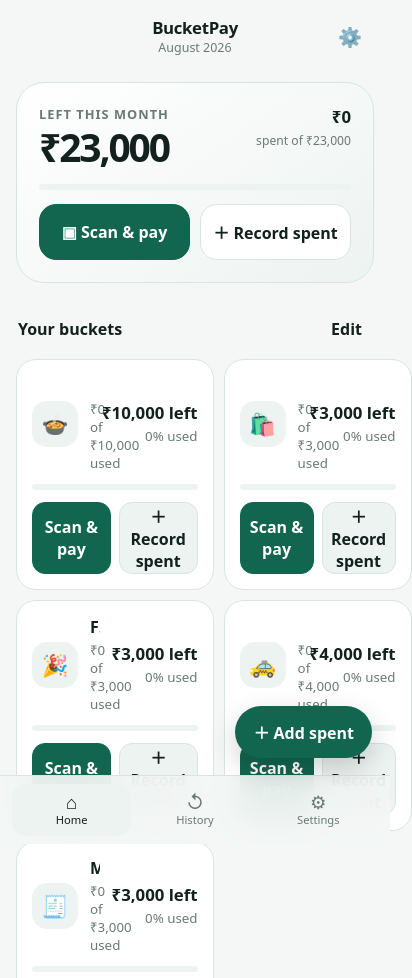
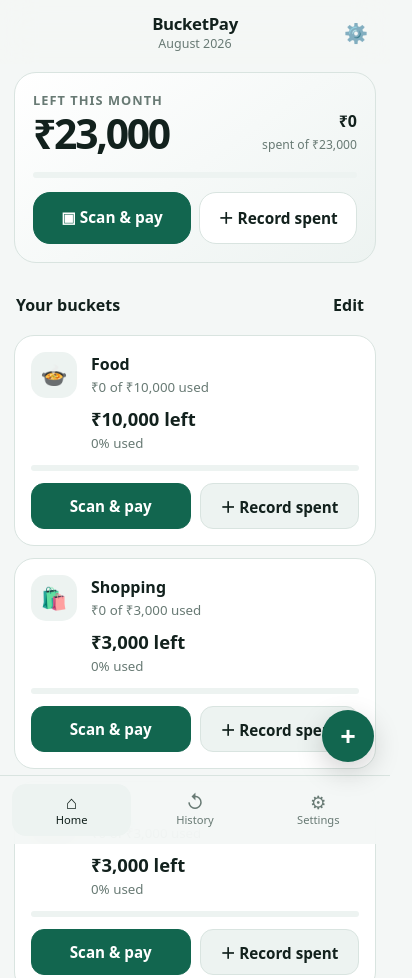
Before and after one commit to rajat8176414/bucketpay, a plain HTML site: page index.html in a window 390 px wide. Shown: the top 978 px of the page, 412 px wide, since content can reach past the window. Drawn offline with Linux system fonts and the light colour scheme.

Commit message:
Updating 2 index.html

```diff
--- a/index.html
+++ b/index.html
@@ -244,15 +244,39 @@ main { padding: 10px 16px 126px; }
 .bottom-nav { width:min(680px,100%); }
 @media (max-width:520px) { .fab { right:18px; } .date-row { grid-template-columns:1fr; } }
 
-@media (max-width: 440px) {
-  .bucket-grid { grid-template-columns:1fr 1fr; }
-  .bucket-editor { grid-template-columns:64px 1fr; }
+@media (max-width: 600px) {
+  .app-shell { max-width:none; }
+  main { padding:8px 14px 120px; }
+  .topbar { min-height:64px; padding-left:10px; padding-right:10px; }
+  .hero { padding:18px; border-radius:22px; }
+  .hero-top { align-items:end; }
+  .hero-amount { font-size:2.55rem; }
+  .hero-side strong { font-size:1rem; }
+  .quick-actions { grid-template-columns:1fr 1fr; gap:8px; }
+  .quick-action { min-height:52px; padding:0 10px; font-size:.96rem; }
+  .bucket-grid { grid-template-columns:1fr !important; gap:12px; }
+  .bucket-card-v2 { padding:16px; border-radius:20px; }
+  .bucket-main { grid-template-columns:48px minmax(0,1fr); gap:12px; }
+  .bucket-balance { grid-column:2; text-align:left; white-space:normal; margin-top:-4px; }
+  .bucket-balance strong { font-size:1.15rem; }
+  .bucket-balance small { display:inline; }
+  .bucket-actions { grid-template-columns:1fr 1fr; gap:9px; }
+  .bucket-actions button { min-height:46px; font-size:.95rem; }
+  .section-head { margin-top:22px; }
+  .fab { right:16px; bottom:82px; width:52px; min-width:52px; height:52px; padding:0; font-size:0; border-radius:50%; }
+  .fab::after { content:'+'; font-size:1.7rem; line-height:1; }
+  .date-row { grid-template-columns:1fr; }
+  .bucket-editor { grid-template-columns:64px minmax(0,1fr); }
   .bucket-editor .limit-field { grid-column:1/2; }
   .bucket-editor .delete-cell { grid-column:2/3; align-self:end; }
 }
-@media (max-width: 355px) {
-  main { padding-left:12px; padding-right:12px; }
-  .bucket-grid { grid-template-columns:1fr; }
+@media (max-width: 360px) {
+  main { padding-left:10px; padding-right:10px; }
+  .hero { padding:16px; }
+  .hero-amount { font-size:2.25rem; }
+  .quick-actions, .bucket-actions { grid-template-columns:1fr; }
+  .bucket-main { grid-template-columns:44px minmax(0,1fr); }
+  .bucket-icon { width:44px; height:44px; }
 }
 @media (prefers-reduced-motion: reduce) {
   * { scroll-behavior:auto !important; transition:none !important; animation:none !important; }
```
